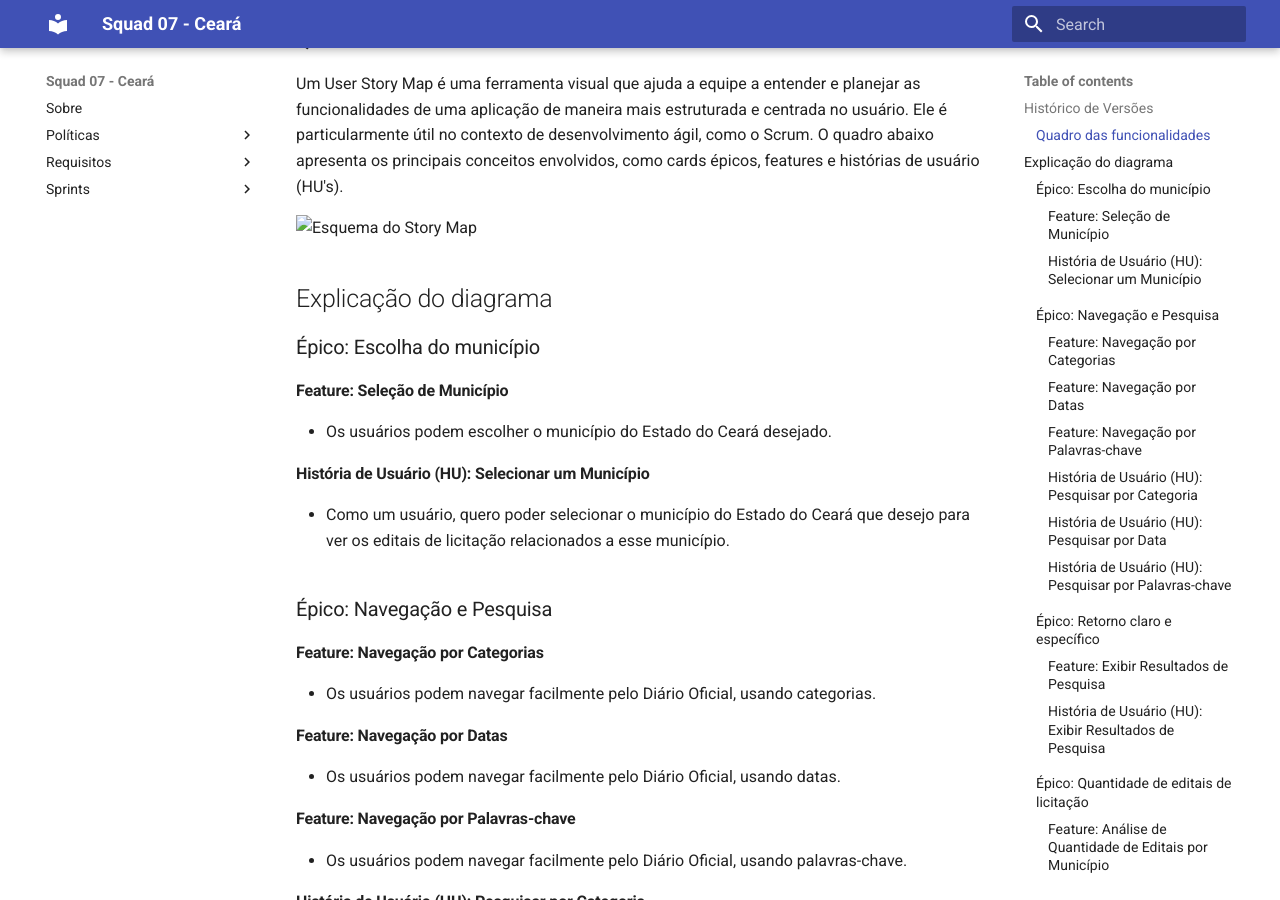
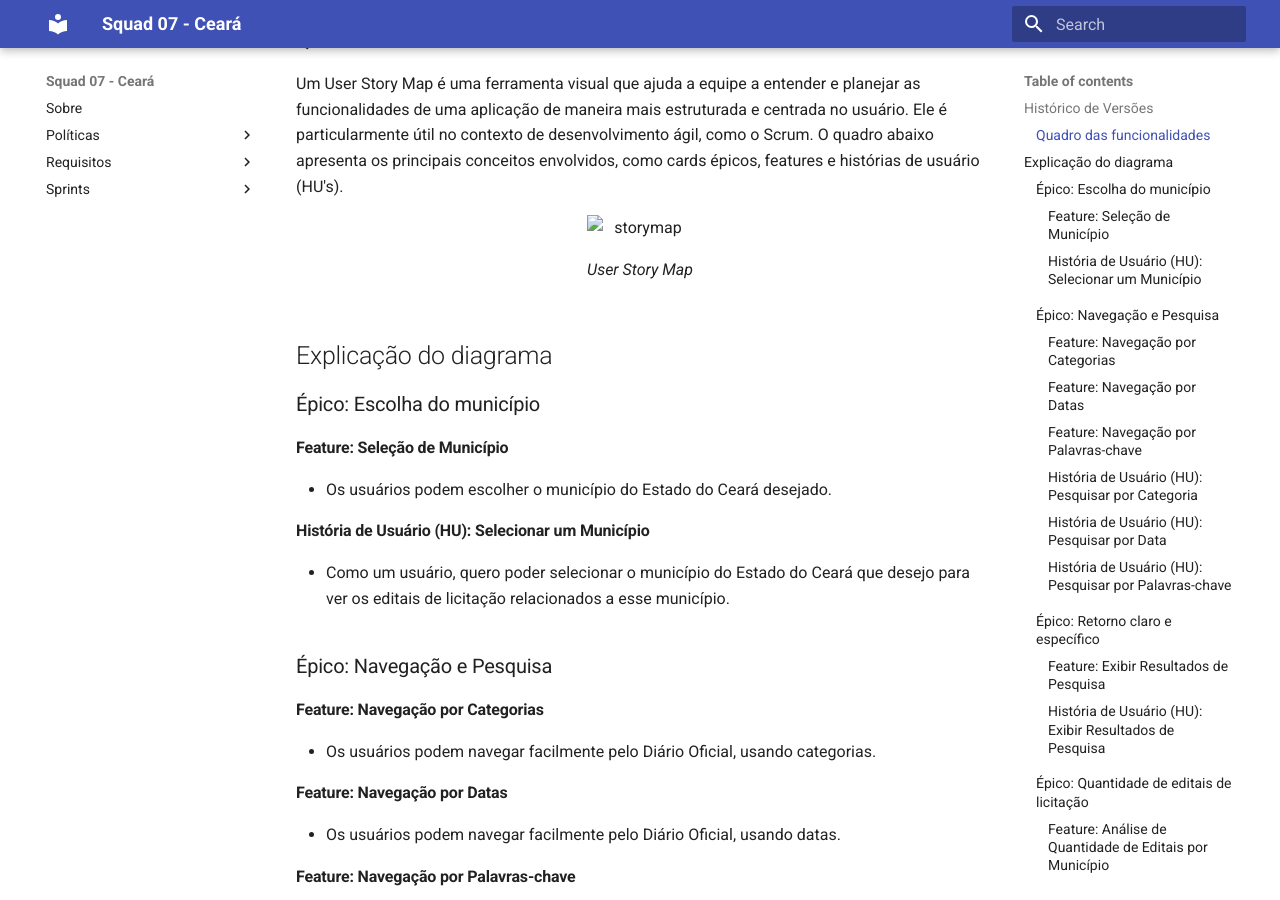
Before and after one commit to unb-mds/2023-2-Squad07, an MkDocs documentation site: the page built from docs/requisitos/userstorymap.md, in a window 1280 px wide and 900 px high, scrolled down 345 px. Built offline with MkDocs 1.6.1 and Material for MkDocs 9.7.7, drawn with Linux system fonts in a browser that asks for light colours.

Commit message:
:repeat: movendo o png storymap pra pasta assets

```diff
--- a/docs/requisitos/userstorymap.md
+++ b/docs/requisitos/userstorymap.md
@@ -12,7 +12,10 @@ Criação do User Story Map
 ### Quadro das funcionalidades
 Um User Story Map é uma ferramenta visual que ajuda a equipe a entender e planejar as funcionalidades de uma aplicação de maneira mais estruturada e centrada no usuário. Ele é particularmente útil no contexto de desenvolvimento ágil, como o Scrum. O quadro abaixo apresenta os principais conceitos envolvidos, como cards épicos, features e histórias de usuário (HU's).
 
-![Esquema do Story Map](docs/assets/storymap.png)
+<figure>
+  <img src="../assets/storymap.png" alt="storymap">
+  <figcaption>User Story Map</figcaption>
+</figure>
 
 ## Explicação do diagrama
 
```
